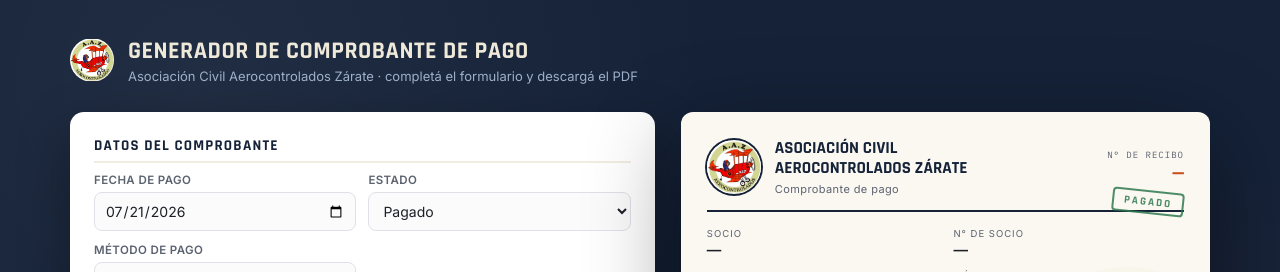
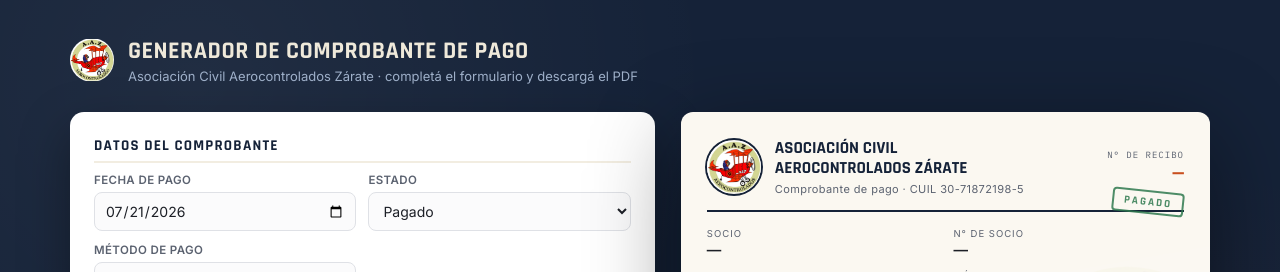
Before and after one commit to Franco-serra/comprobantes-de-pago-aaz, a website: page public/index.html in a window 1280 px wide. Shown: the top 272 px of the page. Drawn offline with nearby package versions, Linux system fonts and the light colour scheme.

Commit message:
feat: cuil

```diff
--- a/public/index.html
+++ b/public/index.html
@@ -94,7 +94,7 @@
             <img class="r-logo" src="logo-aaz.png" alt="Logo A.A.Z.">
             <div>
               <div class="r-club">Asociación Civil<br>Aerocontrolados Zárate</div>
-              <div class="r-club-sub">Comprobante de pago</div>
+              <div class="r-club-sub">Comprobante de pago · CUIL 30-71872198-5</div>
             </div>
             <div class="r-num">
               <span class="lbl">N° de recibo</span>
```
Also changed, not shown: 1 other file.
